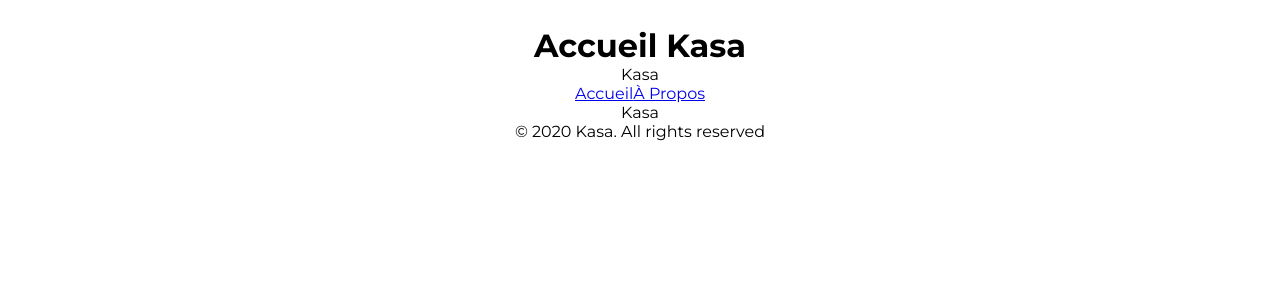
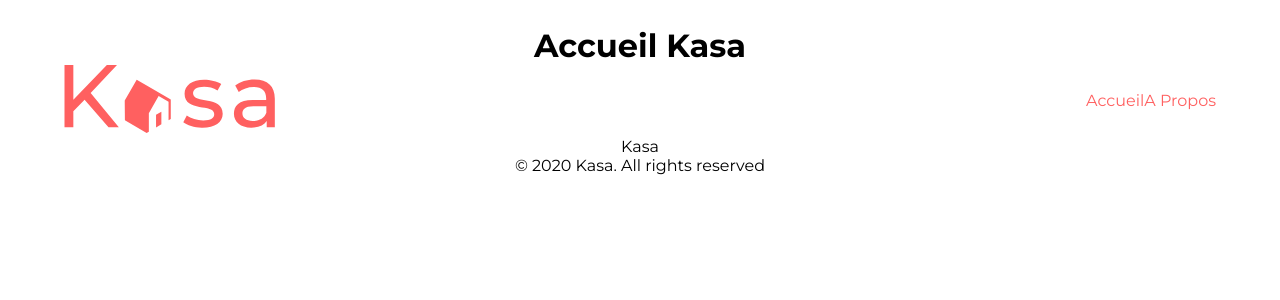
Before and after one commit to Rostishkin/Projet06-React-App-Kasa, a React (Create React App) app in the folder kasa/: page / in a window 1280 px wide. Shown: the top 300 px of the page. Built offline with nearby package versions, Linux system fonts and the light colour scheme.

Commit message:
Header.css + Header.js
Mise en place Header.css + header.js

```diff
--- a/kasa/src/components/Header.js
+++ b/kasa/src/components/Header.js
@@ -1,13 +1,21 @@
 import {Link} from "react-router-dom";
+import logo from '../assets/logo.svg';
+import '../style/Header.css';
 
 export default function Header() {
     return (
-        <div>
-            <p>Kasa</p>
-            <nav>
-                <Link to="/">Accueil</Link>
-                <Link to="/a-propos">À Propos</Link>
+        <header className="header">
+            <Link to="/">
+                <img src={logo} alt="Logo" />
+            </Link>
+            <nav className="nav">
+                <Link to="/" className={`navigation-link ${location.pathname === '/' ? 'active-link' : ''}`}>
+                    Accueil
+                </Link>
+                <Link to="/a-propos-de-nous" className={`navigation-link ${location.pathname === '/a-propos-de-nous' ? 'active-link': ''}`}>
+                    A Propos
+                </Link>
             </nav>
-        </div>
-    )
+        </header>
+    );
 }
--- /dev/null
+++ b/kasa/src/style/Header.css
@@ -0,0 +1,15 @@
+.header {
+    display: flex;
+    justify-content: space-between;
+    align-items: center;
+    flex-direction: row;
+}
+.active-link{
+    text-decoration: underline;
+}
+
+.navigation-link{
+    font-weight: 500;
+    text-decoration: none;
+    color:#FF6060;
+}
```
Also changed, not shown: kasa/src/style/Footer.css (added).
